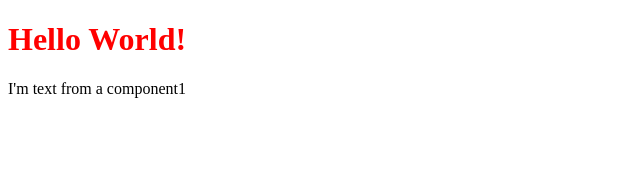
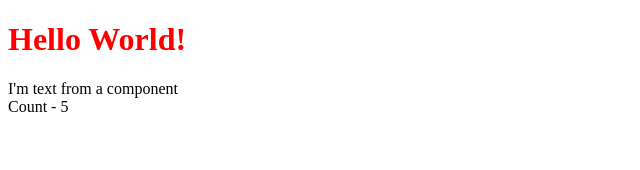
Before and after one commit to RamazanIttiev/gruzovichkoff, a Next.js app: page / in a window 1280 px wide. Shown: the top 170 px of the page, without its empty margins (0-640 px from the left). Built offline with nearby package versions, Linux system fonts and the light colour scheme.

Commit message:
added comments

```diff
--- a/src/pages/pageText.jsx
+++ b/src/pages/pageText.jsx
@@ -1,3 +1,4 @@
+// useState, useEffect, Grid и styled импортируются не по дефолту
 import React, { useState, useEffect } from 'react';
 import { Grid, styled } from '@mui/material';
 
@@ -5,21 +6,60 @@ const Title = styled('h1')({
   color: 'red',
 });
 
+// MyWonderfulComponent не совсем верное название
 export const PageText = ({ count, children, data }) => {
+  /*
+    const { count } = other;  - не обязательно объявлять переменную для получения параметров
+
+    const { summ, setSumm } = useState(count);
+    1. Переменные должны быть в квдратных скобках
+    2. Не корректное название (вторая 'm' лишняя)
+   */
   const [sum, setSum] = useState(count);
 
+  // data хранит в себе строку, которую я получил с сервера
+  console.log(data);
+
   useEffect(() => {
-    console.log(data);
-    setSum(sum + 1);
-  }, []);
+    /*
+    Не совсем пойму суть данной проверки, так как пропс options - не объект и не имеет никаких свойств
+
+      if (id && options
+        && options.params
+        && options.params.fields
+        && options.params.fields.isDynamic) {
+      setSumm(summ + 1);
+    }
+
+      Вместо проверки было бы логичнее добавить сюда кнопку и по клику увеличивать счетчик,
+      либо хотя бы увеличивать его каждую секунду
+    */
+
+    setTimeout(() => {
+      setSum(sum + 1);
+    }, 1000);
+
+    // [data, sum] - useEffect вызывается при изменении элементов в массиве зависимостей
+  }, [data, sum]);
 
   return (
+    /*
+      У react компонента должен быть только один родительский тег
+
+      <h1>Hello World!</h1>
+      <Grid>
+        <Grid xs={12}>{children}</Grid>
+        <Grid>{ summ }</Grid>
+      </Grid>
+    */
     <>
       <Title>Hello World!</Title>
       <Grid container>
         <Grid item xs={12}>
           {children}
-          {sum}
+        </Grid>
+        <Grid item xs={12}>
+          Count - {sum}
         </Grid>
       </Grid>
     </>
```
Also changed, not shown: src/pages/index.jsx (+9 -0 lines).
